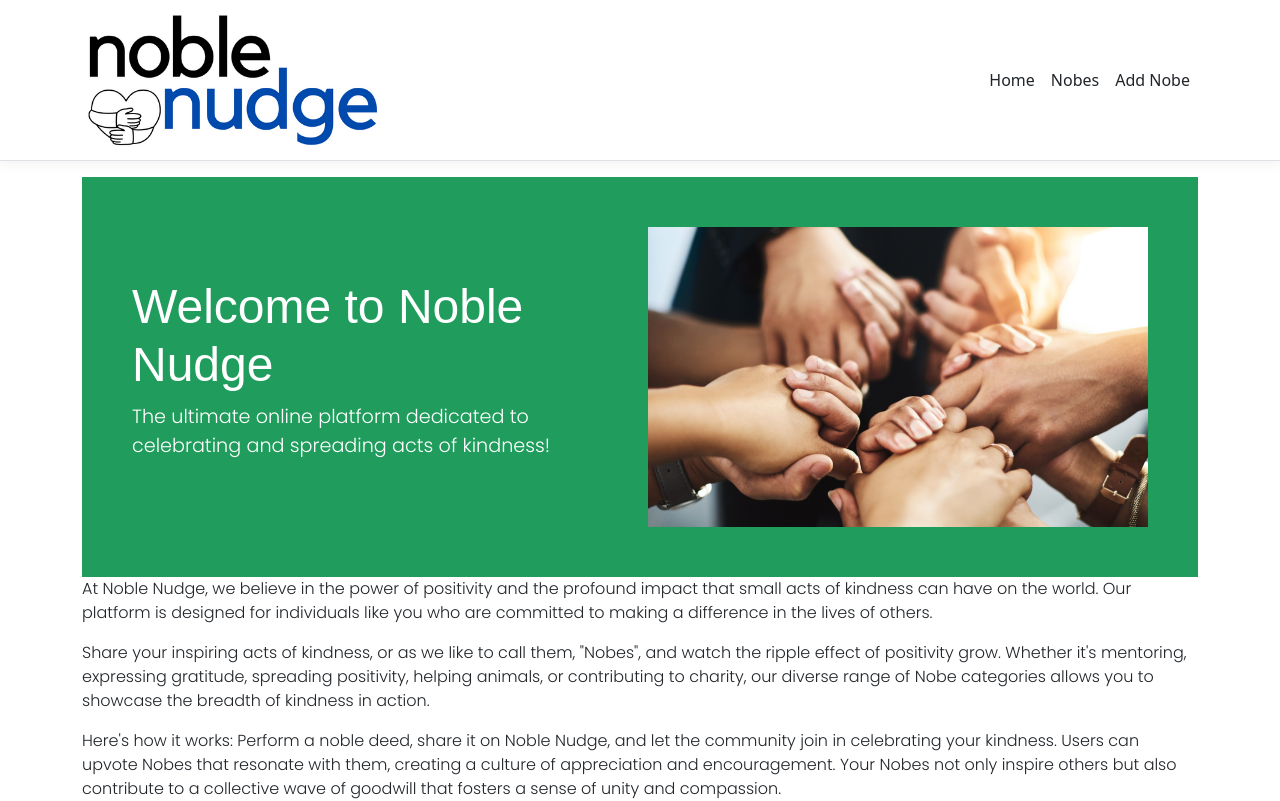
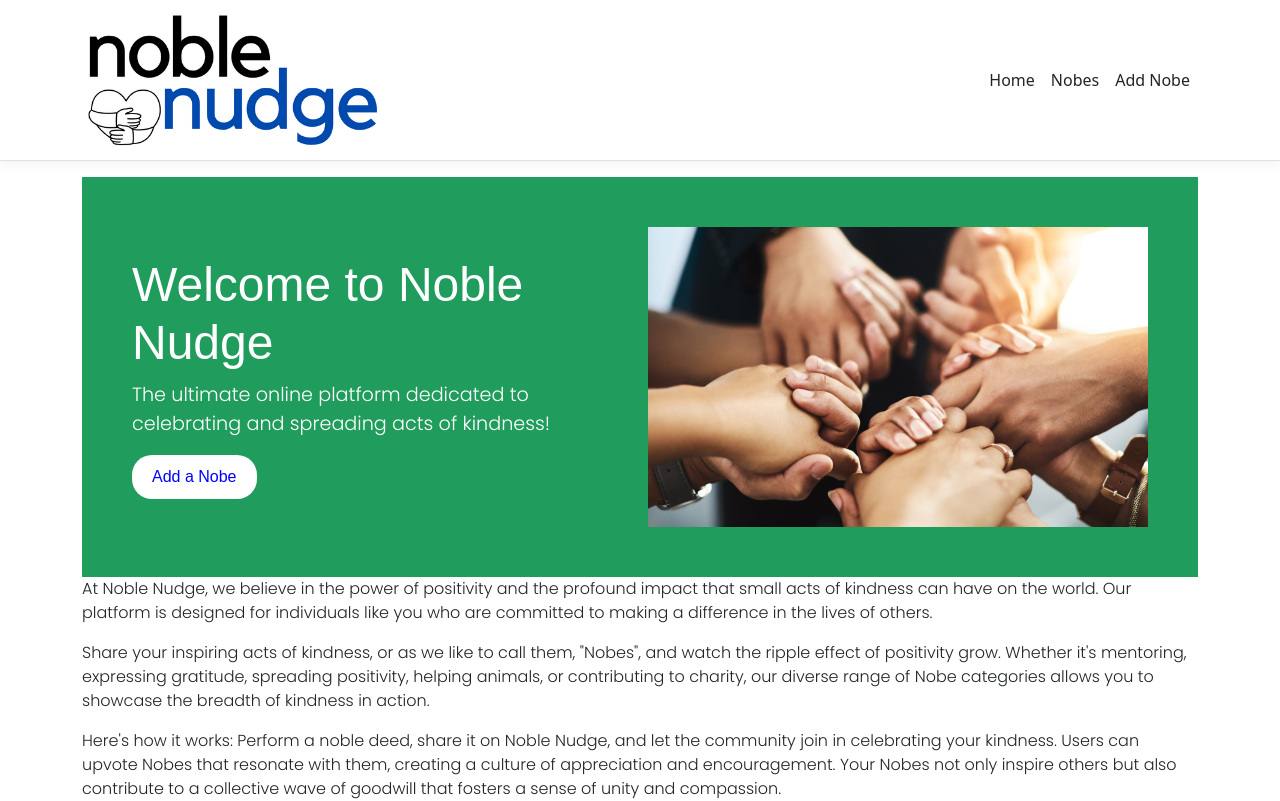
Before and after one commit to MariaRagone/Noble-Nudge, an Angular app in the folder Noble Nudge/ClientApp/: page / in a window 1280 px wide. Shown: the top 801 px of the page. Built offline with nearby package versions, Linux system fonts and the light colour scheme; no server answers; a web font is replaced by a local one.

Commit message:
Landing page UI update

```diff
--- a/Noble Nudge/ClientApp/src/app/home/home.component.html
+++ b/Noble Nudge/ClientApp/src/app/home/home.component.html
@@ -73,6 +73,15 @@
             font-size: 1.2em;
             margin-top: 0;
         }
+        button {
+    background-color: white;
+    border: none;
+    border-radius: 20px;
+    /* box-shadow: 0 0 5px rgba(0, 0, 0, 0.5); */
+    color: blue;
+    padding: 10px 20px; /* Adjust padding as needed */
+}
+
     </style>
 </head>
 <body>
@@ -81,8 +90,12 @@
         <div>
             <h1>Welcome to Noble Nudge</h1>
             <p>The ultimate online platform dedicated to celebrating and spreading acts of kindness!</p>
+            <div class="button">
+                <button style="float: left;" [routerLink]="['/add-nobe']">Add a Nobe</button>
+            </div>
+
         </div>
-        <img src="assets/holding-hands.png" alt="Hero Image"> <!-- Replace 'your-image.jpg' with your image file -->
+        <img src="assets/holding-hands.png" alt="Hero Image of holding hands">
     </div>
 
 </body>
```
